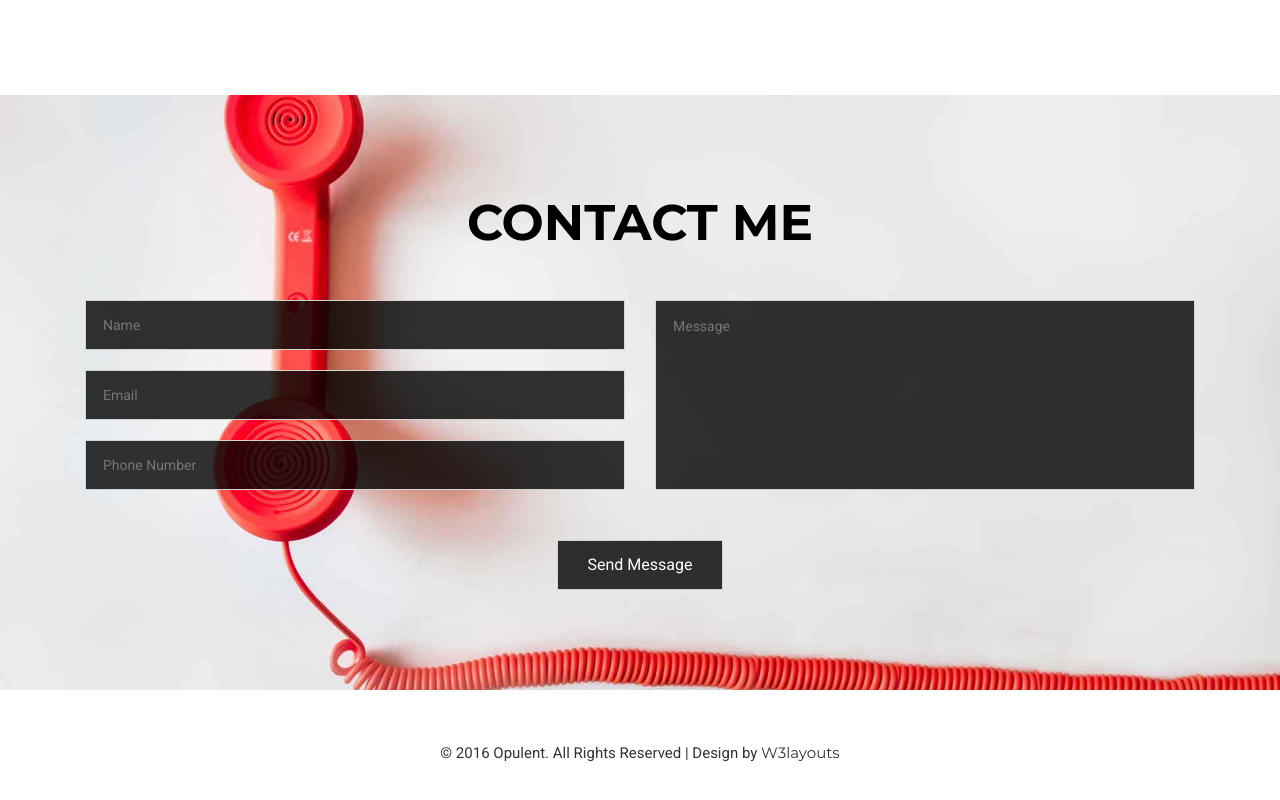
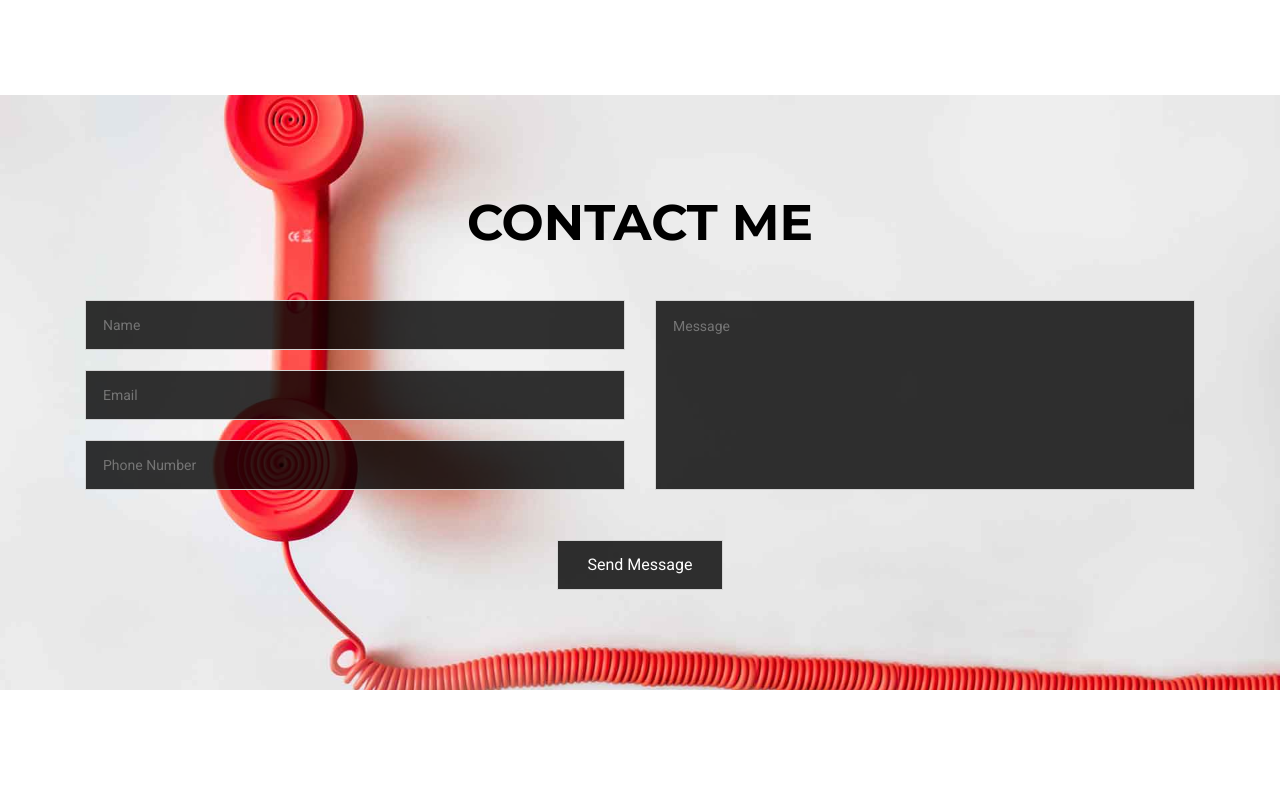
Before and after one commit to WorkingOnUp/cv, a plain HTML site: page index.html in a window 1280 px wide. Shown: the part 4863-5663 px from the top of the page. After the commit the page ends 5603 px from the top, so only its background shows below. Drawn offline with nearby package versions, Linux system fonts and the light colour scheme; files whose address does not match are found by name.

Commit message:
Update index.html

```diff
--- a/index.html
+++ b/index.html
@@ -479,7 +479,7 @@
 		<div class="container">
 
 			<div class="copyright slideanim">
-				<p>&copy; 2016 Opulent. All Rights Reserved | Design by <a href="http://w3layouts.com/"> W3layouts </a></p>
+				<p></a></p>
 			</div>
 
 		</div>
```
